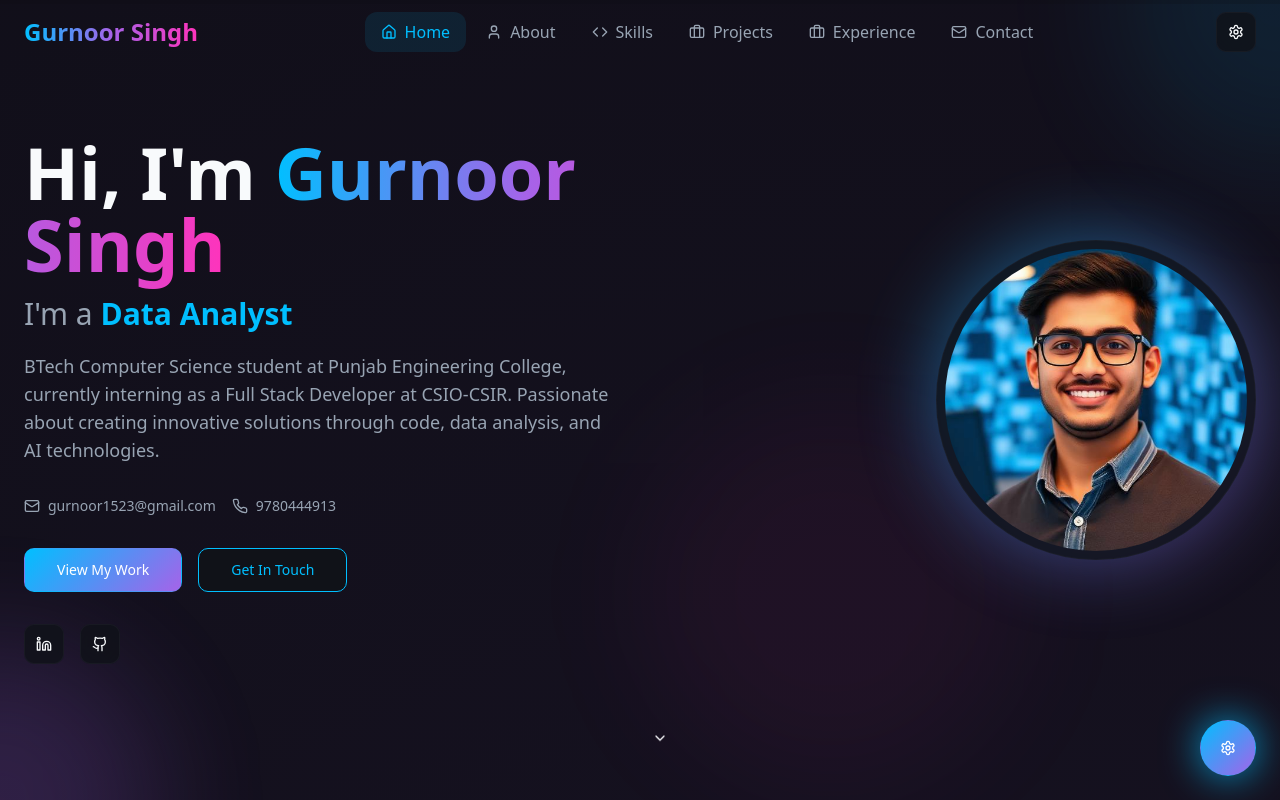
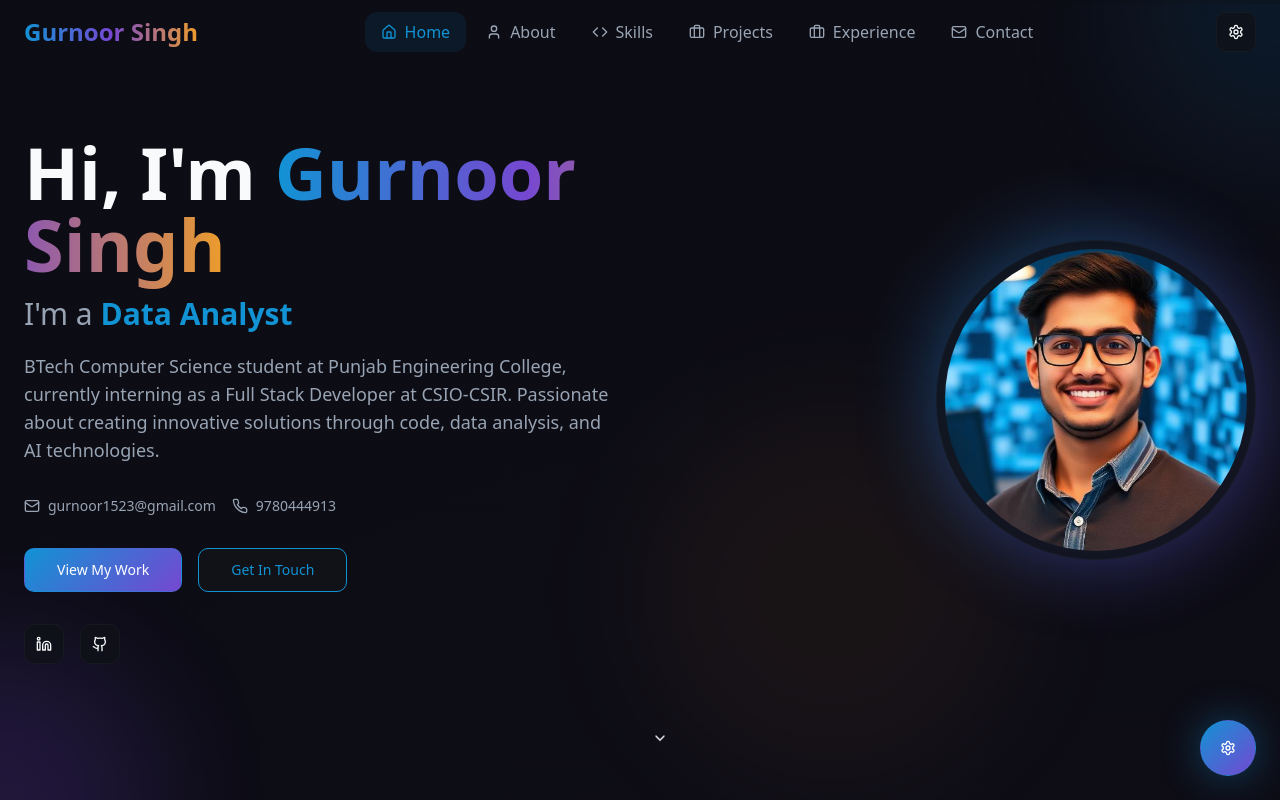
Before and after one commit to GurnoorSH/gurnoor-projects-dynamo, a React (Vite) app: page / in a window 1280 px wide. Shown: the top 800 px of the page. Built offline with nearby package versions, Linux system fonts and the light colour scheme.

Commit message:
Refine colors and add YouTube link
Update portfolio with a more professional color scheme and add YouTube to social links.

```diff
--- a/src/components/Contact.tsx
+++ b/src/components/Contact.tsx
@@ -11,6 +11,7 @@ import {
   MapPin,
   Linkedin,
   Github,
+  Youtube,
   Send,
   Clock,
   Globe
@@ -71,10 +72,16 @@ const Contact = () => {
       color: 'secondary'
     },
     {
+      icon: Youtube,
+      label: 'YouTube',
+      href: 'https://youtube.com/@gurnoorsingh',
+      color: 'accent'
+    },
+    {
       icon: Globe,
       label: 'Portfolio',
       href: '#',
-      color: 'accent'
+      color: 'primary'
     }
   ];
 
--- a/src/index.css
+++ b/src/index.css
@@ -12,17 +12,17 @@
     --background-tertiary: 225 15% 12%;
     --foreground: 210 40% 98%;
 
-    /* Neon Accent Colors */
-    --primary: 195 100% 50%;        /* Neon Blue #00D4FF */
-    --primary-glow: 195 100% 65%;   /* Lighter Blue */
+    /* Professional Accent Colors */
+    --primary: 200 85% 45%;         /* Professional Blue #2563EB */
+    --primary-glow: 200 85% 60%;    /* Lighter Blue */
     --primary-foreground: 225 25% 5%;
 
-    --secondary: 270 75% 65%;       /* Neon Purple #8B5CF6 */
-    --secondary-glow: 270 75% 80%;  /* Lighter Purple */
+    --secondary: 260 60% 55%;       /* Muted Purple/Indigo #6366F1 */
+    --secondary-glow: 260 60% 70%;  /* Lighter Purple */
     --secondary-foreground: 225 25% 5%;
 
-    --accent: 320 100% 60%;         /* Neon Pink #FF1CF7 */
-    --accent-glow: 320 100% 75%;    /* Lighter Pink */
+    --accent: 35 85% 55%;           /* Professional Orange/Gold #F59E0B */
+    --accent-glow: 35 85% 70%;      /* Lighter Orange */
     --accent-foreground: 225 25% 5%;
 
     /* UI Elements */
@@ -49,10 +49,10 @@
     --gradient-text: linear-gradient(90deg, hsl(var(--primary)) 0%, hsl(var(--secondary)) 50%, hsl(var(--accent)) 100%);
 
     /* Shadows and Glows */
-    --shadow-glow: 0 0 30px hsl(var(--primary) / 0.3);
-    --shadow-primary: 0 10px 40px hsl(var(--primary) / 0.2);
-    --shadow-secondary: 0 10px 40px hsl(var(--secondary) / 0.2);
-    --shadow-accent: 0 10px 40px hsl(var(--accent) / 0.2);
+    --shadow-glow: 0 0 30px hsl(var(--primary) / 0.15);
+    --shadow-primary: 0 10px 40px hsl(var(--primary) / 0.15);
+    --shadow-secondary: 0 10px 40px hsl(var(--secondary) / 0.15);
+    --shadow-accent: 0 10px 40px hsl(var(--accent) / 0.15);
 
     /* Animations */
     --transition-smooth: all 0.3s cubic-bezier(0.4, 0, 0.2, 1);
@@ -68,9 +68,9 @@
   body {
     @apply bg-background text-foreground overflow-x-hidden;
     background-image:
-      radial-gradient(circle at 20% 50%, hsl(var(--primary) / 0.1) 0%, transparent 50%),
-      radial-gradient(circle at 80% 20%, hsl(var(--secondary) / 0.1) 0%, transparent 50%),
-      radial-gradient(circle at 40% 80%, hsl(var(--accent) / 0.1) 0%, transparent 50%);
+      radial-gradient(circle at 20% 50%, hsl(var(--primary) / 0.05) 0%, transparent 50%),
+      radial-gradient(circle at 80% 20%, hsl(var(--secondary) / 0.05) 0%, transparent 50%),
+      radial-gradient(circle at 40% 80%, hsl(var(--accent) / 0.05) 0%, transparent 50%);
   }
 
   /* Smooth scrolling */
@@ -134,8 +134,8 @@
   }
 
   @keyframes pulse-glow {
-    from { box-shadow: 0 0 20px hsl(var(--primary) / 0.4); }
-    to { box-shadow: 0 0 40px hsl(var(--primary) / 0.8); }
+    from { box-shadow: 0 0 20px hsl(var(--primary) / 0.2); }
+    to { box-shadow: 0 0 40px hsl(var(--primary) / 0.4); }
   }
 
   /* Typing animation */
```
